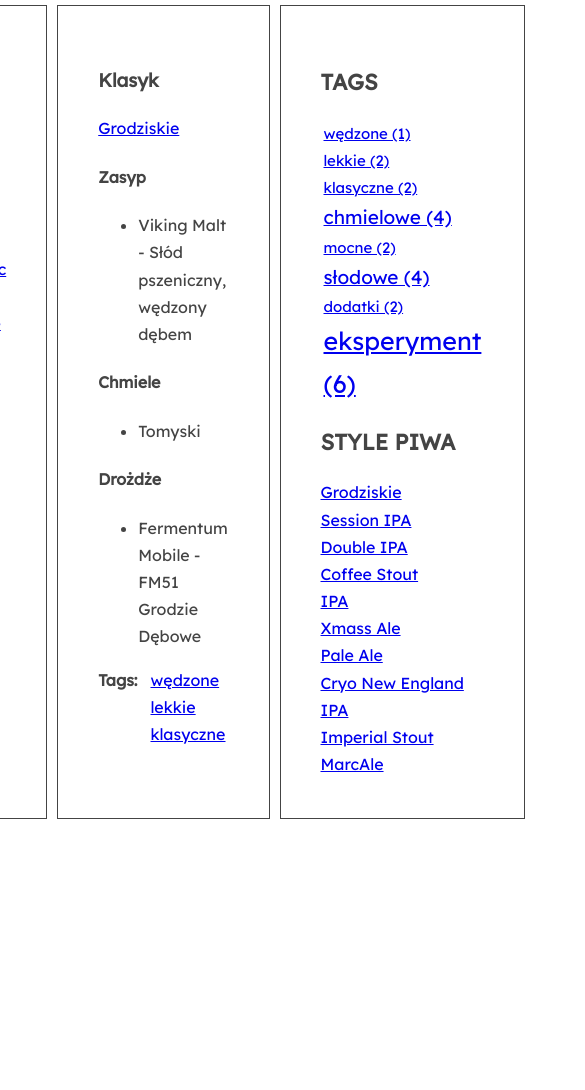
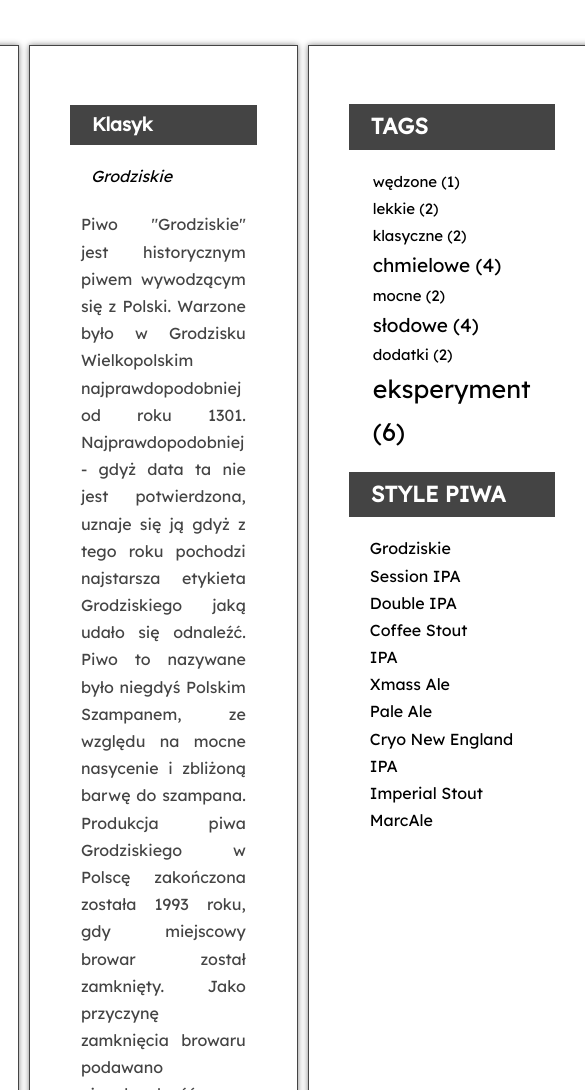
Before and after one commit to enowuigrek/Kodilla_javascript-blog, a website: page index.html in a window 390 px wide. Shown: the part 398-1488 px from the top of the page, 585 px wide, since content can reach past the window. Before the commit the page ends 1225 px from the top, so only its background shows below. Drawn offline with nearby package versions, Linux system fonts and the light colour scheme.

Commit message:
fix beerstyles

```diff
--- a/index.html
+++ b/index.html
@@ -29,18 +29,8 @@
                 <h3 class="post-title">Klasyk</h3>
                 <p class="post-beerstyle"></p>
                 <div class="post-content">
-                    <h4>Zasyp</h4>
-                    <ul>
-                        <li>Viking Malt - Słód pszeniczny, wędzony dębem</li>
-                    </ul>
-                    <h4>Chmiele</h4>
-                    <ul>
-                        <li>Tomyski</li>
-                    </ul>
-                    <h4>Drożdże</h4>
-                    <ul>
-                        <li>Fermentum Mobile - FM51 Grodzie Dębowe</li>
-                    </ul>
+                    <p>Piwo "Grodziskie" jest historycznym piwem wywodzącym się z Polski. Warzone było w Grodzisku Wielkopolskim najprawdopodobniej od roku 1301. Najprawdopodobniej - gdyż data ta nie jest potwierdzona, uznaje się ją gdyż z tego roku pochodzi najstarsza etykieta Grodziskiego jaką udało się odnaleźć. Piwo to nazywane było niegdyś Polskim Szampanem, ze względu na mocne nasycenie i zbliżoną barwę do szampana.
+                      Produkcja piwa Grodziskiego w Polscę zakończona została 1993 roku, gdy miejscowy browar został zamknięty. Jako przyczynę zamknięcia browaru podawano nieopłacalność produkcji. Grodziskie warzone było jednak w innych krajach, między innymi w Niemczech, czy nawet USA, lecz nieosiągalne było w Polsce. W Niemczech nosiło nazwę Graetzer Bier, od niemieckojęzycznego odpowiednika Grodziska, przez co czasami błędnie uważane było za piwo wywodzące się z Niemiec. Browar, który został zamknięty w 1993 roku, reaktywowano w roku 2015 i wypuszcza obecnie na rynek piwa pod nazwą "Piwo z Grodziska"</p>
                 </div>
                 <div class="post-tags">
                   <p><strong>Tags:</strong></p>
--- a/js/script.js
+++ b/js/script.js
@@ -121,12 +121,15 @@ function tagClickHandler(event){
   const clickedElement = this;
   const href = clickedElement.getAttribute('href');
   const tag = href.replace('#tag-', '');
+  console.log(tag)
   const activeTags = document.querySelectorAll('a.active[href^="#tag-"]');
 
   for(let activeTag of activeTags){
     activeTag.classList.remove('active');
   }
+
   const tagLinks = document.querySelectorAll('a[href="' + href + '"]');
+
   for(let tagLink of tagLinks){
     tagLink.classList.add('active');
   }
@@ -174,7 +177,7 @@ function generateBeerStyles(){
 
   let allBeerStylesHTML = ' ';
   for(let beerStyle in allBeerStyles){
-    const beerStyleLinkHTML = '<li><a class="' + calculateTagClass(allBeerStyles[beerStyle], beerStylesParams) + '" href="#tag-' + beerStyle + '" ><span>' + beerStyle  + '</span></a></li>';
+    const beerStyleLinkHTML = '<li><a class="' + calculateTagClass(allBeerStyles[beerStyle], beerStylesParams) + '" href="#beerStyle-' + beerStyle + '" ><span>' + beerStyle  + '</span></a></li>';
     allBeerStylesHTML += beerStyleLinkHTML;
   }
   console.log(beerStylesList)
@@ -188,20 +191,21 @@ function beerStyleClickHandler(event){
   event.preventDefault();
 
   const clickedElement = this;
-  const hrefBeerStyles = clickedElement.getAttribute('href');
-  const tagBeerStyle = href.replace('#tag-', '');
-  const activeBeerStyles = document.querySelectorAll('a.active[href^="#tag-"]');
+  const href = clickedElement.getAttribute('href');
+  const bs = href.replace('#beerStyle-', '');
+  console.log (bs)
+  const activeBeerStyles = document.querySelectorAll('a.active[href^="#beerStyle-"]');
 
   for(let activeBeerStyle of activeBeerStyles){
     activeBeerStyle.classList.remove('active');
   }
 
-  const tagLinks = document.querySelectorAll('a[href="' + hrefBeerStyles + '"]');
+  const bsLinks = document.querySelectorAll('a[href="' + href + '"]');
 
-  for(let tagLink of tagLinks){
-    tagLink.classList.add('active');
+  for(let bsLink of bsLinks){
+    bsLink.classList.add('active');
   }
-  generateTitleLinks('[data-tags="' + tagBeerStyle+ '"]');
+  generateTitleLinks('[data-beerstyles="' + bs + '"]');
 }
 
 
--- a/sass/style.scss
+++ b/sass/style.scss
@@ -17,7 +17,6 @@ $font-text: 'Lexend Deca', sans-serif;
 }
 
 body {
-  background: $color-light;
   font-family: $font-text;
   color: $color-dark;
   font-weight: 300;
@@ -44,6 +43,30 @@ body {
   }
 }
 
+h2,
+h3 {
+  color: $color-light;
+  border: 1px solid $color-dark;
+  background-color: $color-dark;
+  padding: 3px 0 3px 21px ;
+
+}
+
+p{
+  margin: 21px 11px;
+  text-align: justify;
+}
+
+a {
+  color: black;
+  text-decoration: none;
+  &:hover {
+    text-decoration: underline;
+    color: $color-dark;
+    ;
+  }
+}
+
 /* Layout */
 
 .wrapper {
@@ -60,16 +83,18 @@ body {
 }
 
 .sidebar, .posts {
-  background: $color-light;
   margin-right: 10px;
   padding: 40px;
   border: 1px solid $color-dark;
+  box-shadow: 0 0 6px grey;
+
 }
 
 /* Logo */
 
 .logo {
-padding: 25px;
+padding: 30px;
+padding-bottom: 60px ;
 }
 
 .brandmark {
@@ -112,9 +137,10 @@ padding: 25px;
 .list {
   list-style-type: none;
   margin: 0;
-  padding: 0;
-.active {
+  padding: 0 21px 0 21px;
+  .active {
     font-weight: bold;
+    color: #33bad1;
   }
 }
 
@@ -142,14 +168,16 @@ padding: 25px;
   }
 }
 
-.post-author {
+.post-beerstyle {
   font-style: italic;
+  margin: 0 21px 0 21px;
+
 }
 
 .post-tags {
   display: flex;
   p {
-    margin: 0 10px 0 0;
+    margin: 0 3px 0 0;
   }
 }
 
```
Also changed, not shown: css/style.css, 3 other files.
